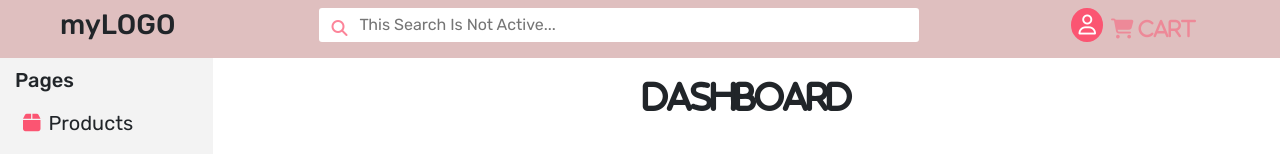
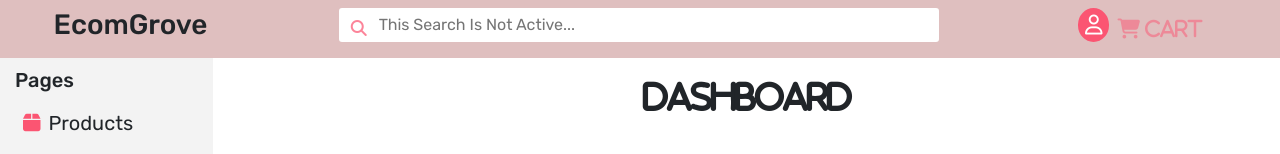
Before and after one commit to AkshatDaiya/EcomGrove, a React (Create React App) app in the folder front_end/: page /dashboard in a window 1280 px wide. Shown: the top 154 px of the page. Built offline with nearby package versions, Linux system fonts and the light colour scheme; no server answers.

Commit message:
change Name

```diff
--- a/front_end/src/components/partials/Navbar.js
+++ b/front_end/src/components/partials/Navbar.js
@@ -15,7 +15,7 @@ function Navbar() {
         <nav className='row w-100 d-flex'>
             <div className="col-md-12 navbar justify-content-around">
                 <div className="logo">
-                    <h3>myLOGO</h3>
+                    <h3>EcomGrove</h3>
                 </div>
                 <form className='searchForm' onSubmit={(e) => e.preventDefault()}>
                     <input type="text" placeholder='This Search Is Not Active...' className='form-label' />
```
